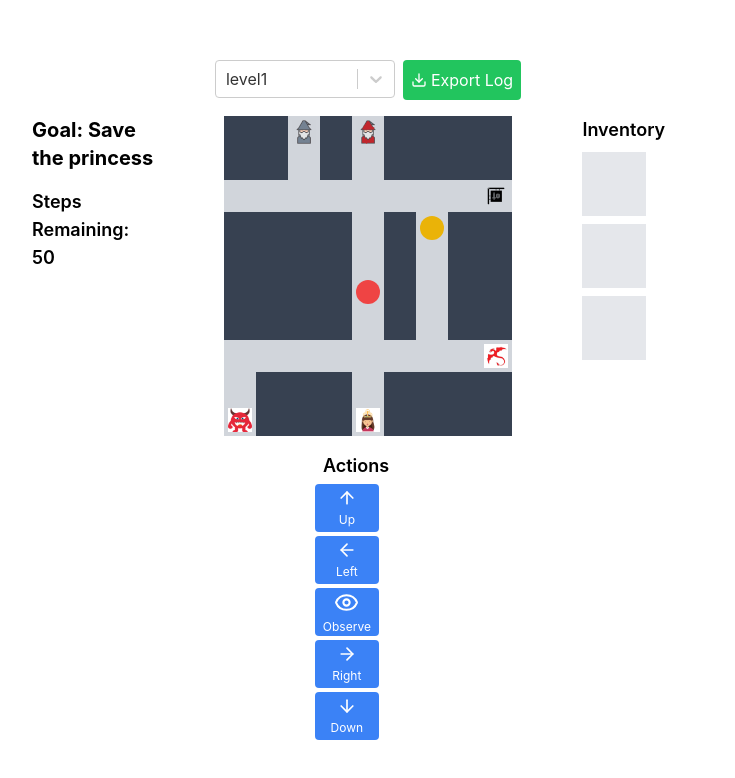
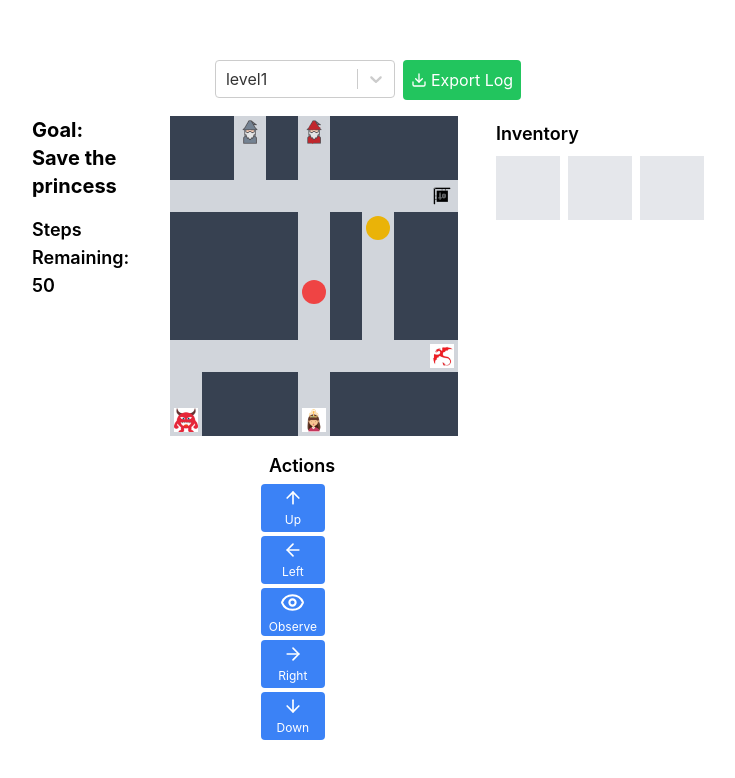
Before and after one commit to heyodog0/grid_pilot, a React (Create React App) app: page / in a window 1280 px wide. Shown: the top 778 px of the page, without its empty margins (272-1007 px from the left). Built offline with nearby package versions, Linux system fonts and the light colour scheme.

Commit message:
Update Inventory.js

```diff
--- a/src/components/GridGame/Inventory.js
+++ b/src/components/GridGame/Inventory.js
@@ -1,5 +1,3 @@
-// File: src/components/GridGame/Inventory.js
-
 import React from 'react';
 import { Sword, FlaskRound, Pill } from 'lucide-react';
 
@@ -11,9 +9,9 @@
   };
 
   return (
-    <div className="w-1/5">
+    <div className="mt-1">
       <h3 className="text-lg font-semibold mb-2">Inventory</h3>
-      <div className="flex flex-col space-y-2">
+      <div className="flex space-x-2">
         {['sword', 'potion', 'antidote'].map(item => {
           const Icon = itemIcons[item];
           return (
```
